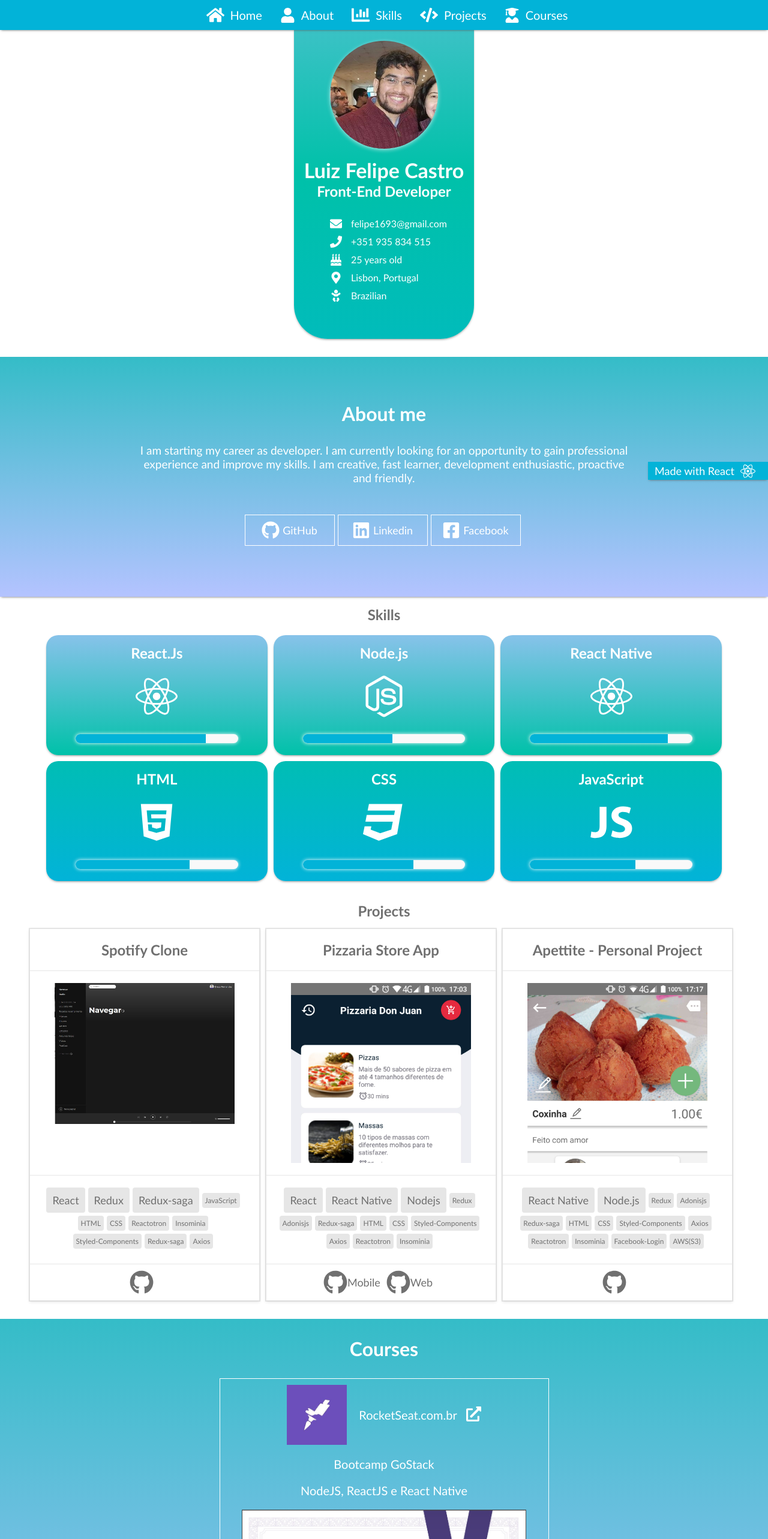
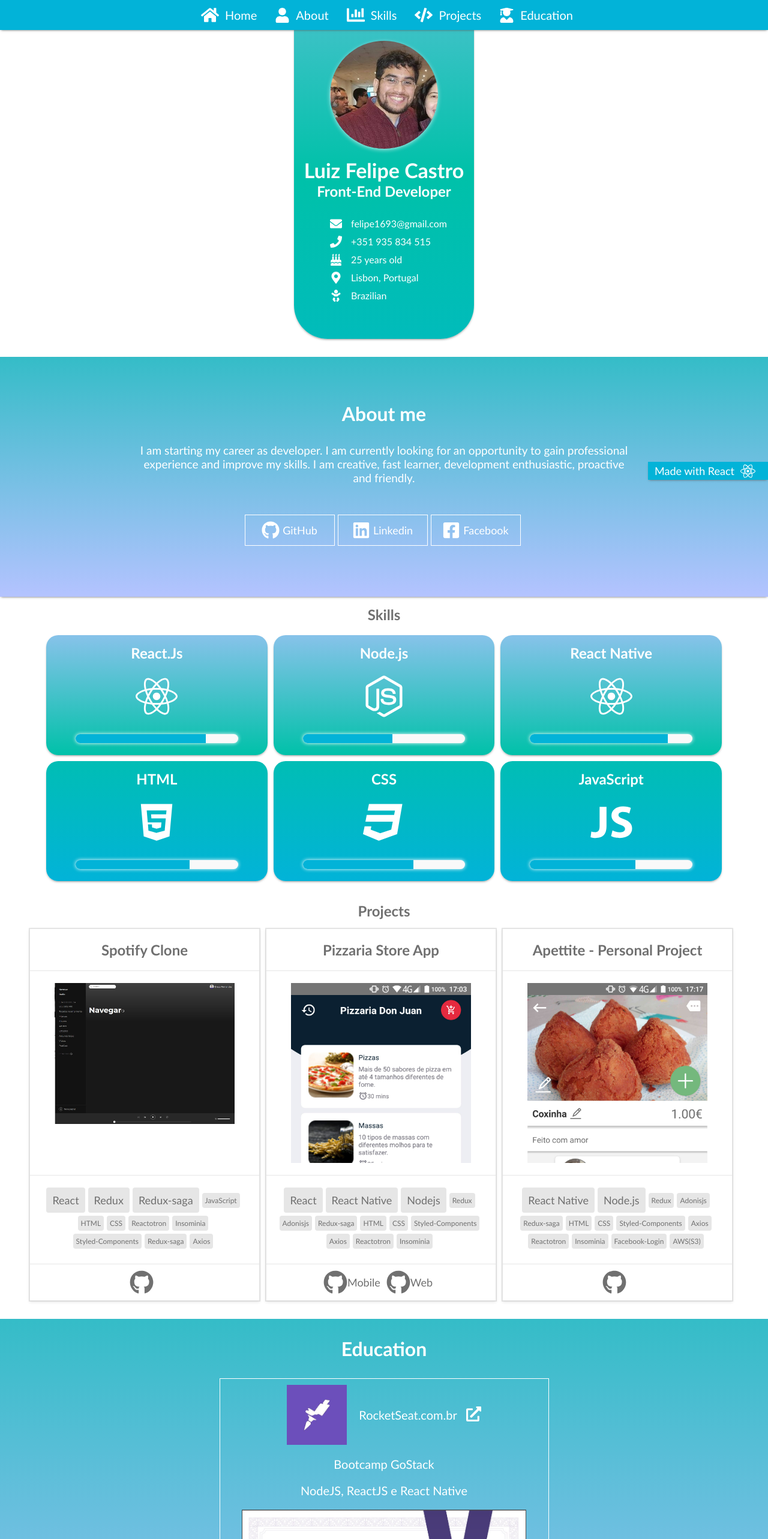
Before and after one commit to FelipeGCastro/mysite, a React (Create React App) app: page / in a window 1280 px wide. Shown: the top 2566 px of the page at 60% size. Built offline with nearby package versions, Linux system fonts and the light colour scheme.

Commit message:
change course to education

```diff
--- a/src/components/Courses/index.js
+++ b/src/components/Courses/index.js
@@ -59,7 +59,7 @@ export default class Courses extends Component {
     const { visible, image } = this.state;
     return (
       <CoursesContainer>
-        <CoursesTitle>Courses</CoursesTitle>
+        <CoursesTitle>Education</CoursesTitle>
         <CoursesBox>
           <CourseContainer>
             <CourseImage src={Rocketseat} alt="RocketSeat" />
--- a/src/pages/Home/index.js
+++ b/src/pages/Home/index.js
@@ -68,7 +68,7 @@ export default class Home extends Component {
               <MenuLink href="#courses">
                 <CoursesIcon />
                 <GoTo className="menuName" href="#courses">
-                  Courses
+                Education
                 </GoTo>
               </MenuLink>
             </MenuItem>
```
